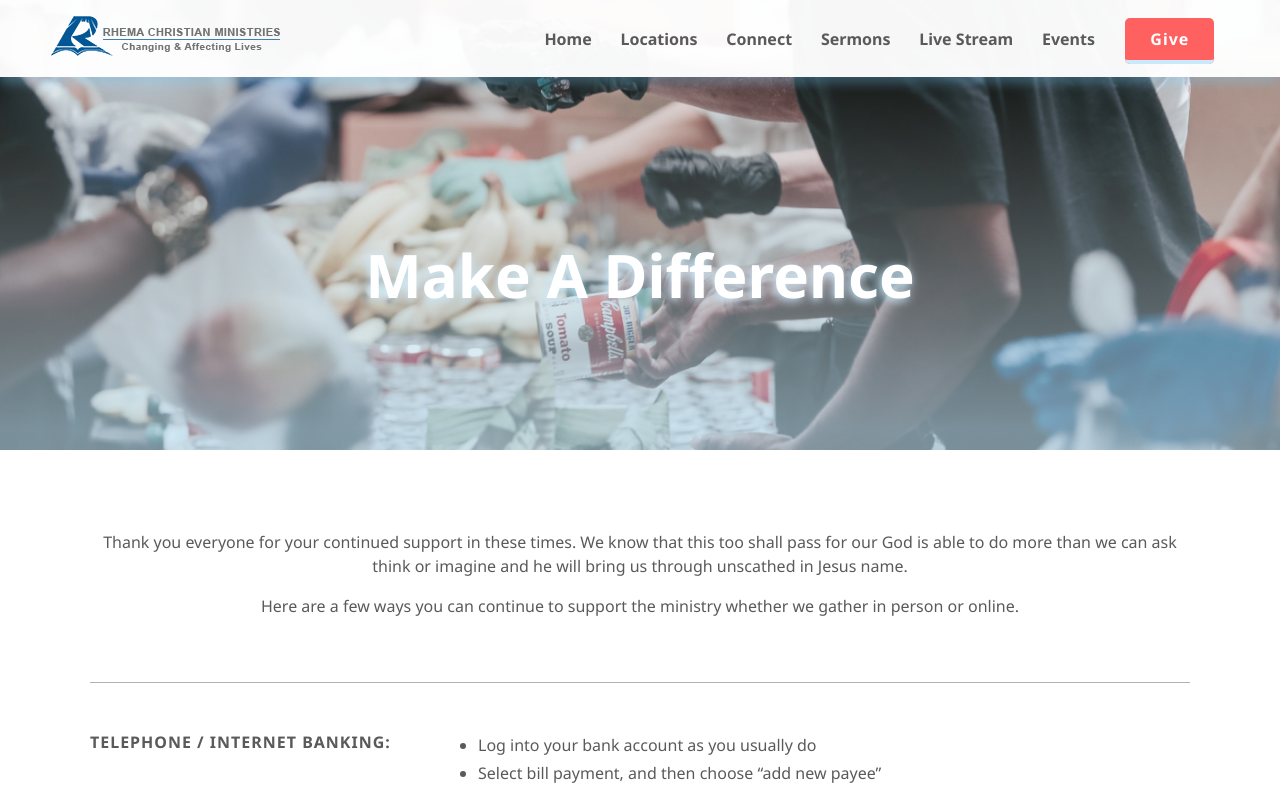
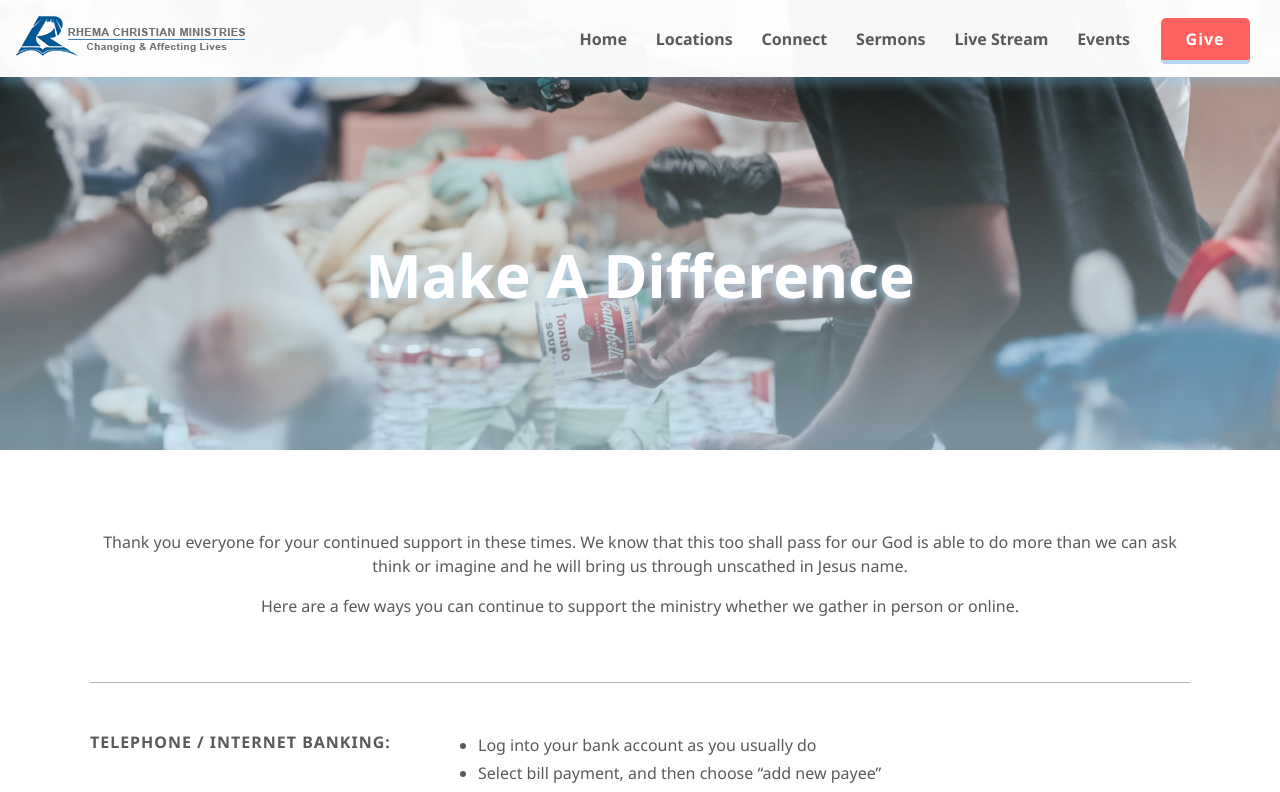
Before and after one commit to roxtran/rhemaonline-nextjs-wp, a Next.js app: page /giving in a window 1280 px wide. Shown: the top 792 px of the page. Built offline with nearby package versions, Linux system fonts and the light colour scheme.

Commit message:
added burger menu

```diff
--- a/components/common/HeadLine.js
+++ b/components/common/HeadLine.js
@@ -22,7 +22,7 @@ export default function HeadLine({
       {blur && <Blur blur={blur}></Blur>}
       <div className='content-wrapper'>
         <h1>{title}</h1>
-        {desc && <h2>{desc}</h2>}
+        {desc && <h3>{desc}</h3>}
         {btnText && (
           <HeadLineBtn className='white' href={btnLink} target='_blank'>
             {btnText}
@@ -52,17 +52,12 @@ const HeadLineWraper = styled.div`
   h1 {
     text-shadow: var(--textShadow);
   }
-  h2 {
+  h3 {
     margin-bottom: 2rem;
   }
   @media screen and (max-width: 768px) {
     h1 {
       font-size: 2.5rem;
-    }
-  }
-  @media screen and (max-width: 640px) {
-    h1 {
-      font-size: 1.65rem;
     }
   }
 `
--- a/components/common/Layout.js
+++ b/components/common/Layout.js
@@ -1,5 +1,5 @@
 import Footer from './Footer'
-import Navbar from './Navbar'
+import Navbar from './Nav/Navbar'
 
 export default function Layout({ children }) {
   return (
--- /dev/null
+++ b/components/common/Nav/Burger.js
@@ -0,0 +1,47 @@
+import styled from 'styled-components'
+import { useState } from 'react'
+import Menu from './Menu'
+
+export default function Burger() {
+  const [open, setOpen] = useState(false)
+  console.log(open)
+  return (
+    <>
+      <StyledBurger open={open} onClick={() => setOpen(!open)}>
+        <div />
+        <div />
+        <div />
+      </StyledBurger>
+      <Menu open={open} setOpen={setOpen} />
+    </>
+  )
+}
+const StyledBurger = styled.a`
+  display: none;
+  z-index: 20;
+  width: 2rem;
+  height: 2rem;
+  justify-content: space-around;
+  flex-flow: column nowrap;
+  div {
+    width: 2rem;
+    height: 0.25rem;
+    border-radius: 1rem;
+    background: ${({ open }) => (open ? '#ccc' : 'var(--textColor)')};
+    transform-origin: 1px;
+    transition: all 0.3s ease-out;
+    &:nth-child(1) {
+      transform: ${({ open }) => (open ? 'rotate(45deg)' : 'rotate(0)')};
+    }
+    &:nth-child(2) {
+      transform: ${({ open }) => (open ? 'translateX(100%)' : 'rotate(0)')};
+      opacity: ${({ open }) => (open ? 0 : 1)};
+    }
+    &:nth-child(3) {
+      transform: ${({ open }) => (open ? 'rotate(-45deg)' : 'rotate(0)')};
+    }
+  }
+  @media screen and (max-width: 768px) {
+    display: flex;
+  }
+`
--- /dev/null
+++ b/components/common/Nav/Menu.js
@@ -0,0 +1,82 @@
+import styled from 'styled-components'
+import NavLink from './NavLink'
+import paths from './../../../paths'
+import { Button } from '../../../styles/GlobalStyle'
+
+export default function Menu({ open }) {
+  return (
+    <StyledMenu open={open}>
+      <NavLink href='/'>
+        <a onClick={() => setOpen(!open)}>Home</a>
+      </NavLink>
+      <NavLink href={paths.locations}>
+        <a onClick={() => setOpen(!open)}>Locations</a>
+      </NavLink>
+      <NavLink href={paths.connect}>
+        <a onClick={() => setOpen(!open)}>Connect</a>
+      </NavLink>
+      <NavLink href={paths.sermons}>
+        <a onClick={() => setOpen(!open)}>Sermons</a>
+      </NavLink>
+      <NavLink href={paths.liveStream}>
+        <a onClick={() => setOpen(!open)}>Live Stream</a>
+      </NavLink>
+      <NavLink href={paths.events}>
+        <a onClick={() => setOpen(!open)}>Events</a>
+      </NavLink>
+      <NavLink href={paths.giving}>
+        <Button className='orange'>Give</Button>
+      </NavLink>
+    </StyledMenu>
+  )
+}
+const StyledMenu = styled.div`
+  display: block;
+  a {
+    color: var(--textColor);
+    margin: 0.9rem;
+    font-weight: bold;
+    &[aria-current] {
+      border-bottom: 4px solid var(--mint);
+    }
+    &:hover {
+      color: var(--mint);
+    }
+  }
+  .orange {
+    margin-left: 1rem;
+    letter-spacing: 1px;
+    &:hover {
+      border-bottom: 0;
+    }
+  }
+  @media screen and (max-width: 1024px) {
+    a {
+      margin: 0.6rem;
+    }
+  }
+  @media screen and (max-width: 768px) {
+    display: ${({ open }) => (open ? 'flex' : 'none')};
+    flex-flow: column nowrap;
+    position: fixed;
+    top: 0;
+    right: 0;
+    background: var(--white);
+    width: 300px;
+    height: 100vh;
+    padding-top: 3.5rem;
+    box-shadow: var(--shadow);
+    transform-origin: 1px;
+    transform: ${({ open }) => (open ? 'translateX(0)' : 'translateX(100%)')};
+    a {
+      padding: 1rem;
+      &[aria-current] {
+        border-bottom: 0 solid var(--mint);
+        color: var(--mint);
+      }
+    }
+    .orange {
+      margin-top: 1rem;
+    }
+  }
+`
--- a/components/common/NavLink.js
+++ b/components/common/Nav/NavLink.js
@@ -2,7 +2,7 @@ import Link from 'next/link'
 import { useRouter } from 'next/router'
 import React from 'react'
 
-export const NavLink = ({ children, href }) => {
+export default function NavLink({ children, href }) {
   const child = React.Children.only(children)
   const router = useRouter()
 
--- /dev/null
+++ b/components/common/Nav/Navbar.js
@@ -0,0 +1,34 @@
+import Image from 'next/image'
+import Link from 'next/link'
+import { useState } from 'react'
+import styled from 'styled-components'
+import Burger from './Burger'
+
+export default function Navbar() {
+  return (
+    <Nav>
+      <Link href='/'>
+        <a>
+          <Image
+            width={230}
+            height={40}
+            src='/img/RCM-Logo.webp'
+            alt='RCM-Logo'
+          />
+        </a>
+      </Link>
+      <Burger />
+    </Nav>
+  )
+}
+const Nav = styled.nav`
+  position: fixed;
+  background: rgba(255, 255, 255, 0.97);
+  width: 100%;
+  display: flex;
+  justify-content: space-between;
+  padding: 1rem;
+  box-shadow: 0 7px 10px 0 rgba(122, 207, 255, 0.3);
+  align-items: center;
+  z-index: 99;
+`
--- a/components/common/Navbar.js
+++ /dev/null
@@ -1,114 +0,0 @@
-import Image from 'next/image'
-import Link from 'next/link'
-import styled from 'styled-components'
-import paths from '../../paths'
-import { Button } from '../../styles/GlobalStyle'
-import { NavLink } from './NavLink'
-
-export default function Navbar() {
-  return (
-    <Nav>
-      <Link href='/'>
-        <a>
-          <Image
-            width={230}
-            height={40}
-            src='/img/RCM-Logo.webp'
-            alt='RCM-Logo'
-          />
-        </a>
-      </Link>
-      <div className='bars'>
-        <div className='bar'></div>
-        <div className='bar'></div>
-        <div className='bar'></div>
-      </div>
-      <Menu>
-        <NavLink href='/'>
-          <a>Home</a>
-        </NavLink>
-        <NavLink href={paths.locations}>
-          <a>Locations</a>
-        </NavLink>
-        <NavLink href={paths.connect}>
-          <a>Connect</a>
-        </NavLink>
-        <NavLink href={paths.sermons}>
-          <a>Sermons</a>
-        </NavLink>
-        <NavLink href={paths.liveStream}>
-          <a>Live Stream</a>
-        </NavLink>
-        <NavLink href={paths.events}>
-          <a>Events</a>
-        </NavLink>
-        <NavLink href={paths.giving}>
-          <Button className='orange'>Give</Button>
-        </NavLink>
-      </Menu>
-    </Nav>
-  )
-}
-const Nav = styled.nav`
-  position: fixed;
-  background: rgba(255, 255, 255, 0.97);
-  width: 100%;
-  display: flex;
-  justify-content: space-between;
-  padding: 1rem 4%;
-  box-shadow: 0 7px 10px 0 rgba(122, 207, 255, 0.3);
-  align-items: center;
-  z-index: 99;
-
-  .bars {
-    display: none;
-    float: right;
-    .bar {
-      width: 25px;
-      height: 2px;
-      background-color: var(--textColor);
-      margin: 6px 0;
-      transition: 0.4s;
-    }
-
-    @media screen and (max-width: 768px) {
-      display: block;
-      width: 25px;
-    }
-  }
-`
-const Menu = styled.div`
-  display: block;
-
-  a {
-    color: var(--textColor);
-    margin: 0.9rem;
-    font-weight: bold;
-
-    &[aria-current] {
-      border-bottom: 4px solid var(--mint);
-    }
-
-    &:hover {
-      color: var(--mint);
-    }
-  }
-
-  .orange {
-    margin-left: 1rem;
-    letter-spacing: 1px;
-    &:hover {
-      border-bottom: 0;
-    }
-  }
-
-  @media screen and (max-width: 1024px) {
-    a {
-      margin: 0.6rem;
-    }
-  }
-
-  @media screen and (max-width: 768px) {
-    display: none;
-  }
-`
--- a/components/common/Video.js
+++ b/components/common/Video.js
@@ -12,8 +12,8 @@ export default function Video({ src, width, height }) {
 }
 const VideoWrapper = styled.div`
   video {
-    width: ${(props) => props.width && props.width};
-    height: ${(props) => props.height && props.height};
+    width: ${({ width }) => width && width};
+    height: ${({ height }) => height && height};
     object-fit: cover;
   }
 `
--- a/styles/_variables.css
+++ b/styles/_variables.css
@@ -4,7 +4,7 @@
   --white: rgb(255, 255, 255);
   --blue: rgb(61, 133, 242);
   --lightBlue: rgb(87, 149, 241);
-  --mint: rgb(202, 234, 252);
+  --mint: rgb(181, 217, 238);
   --orange: rgb(255, 97, 97);
   --textColor: rgb(90, 90, 90);
   --lightBG: rgb(246, 247, 250);
```
